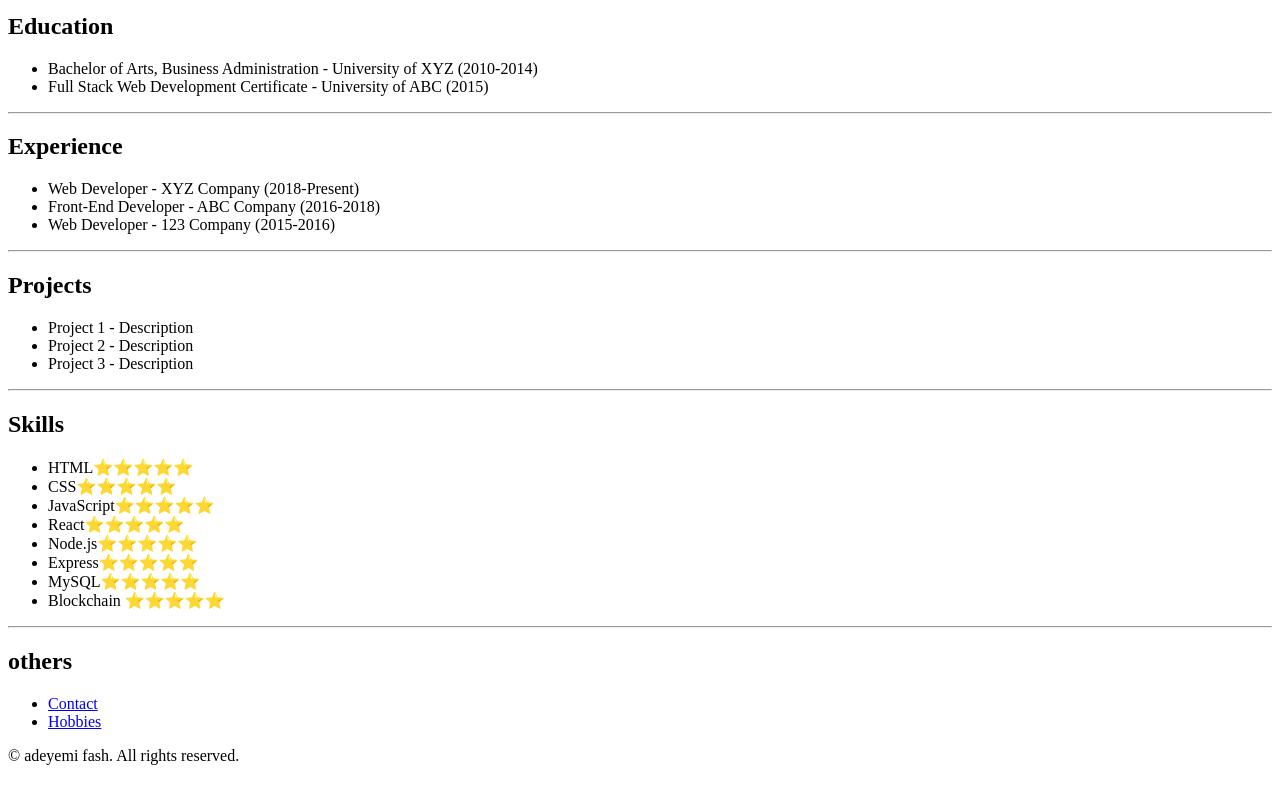
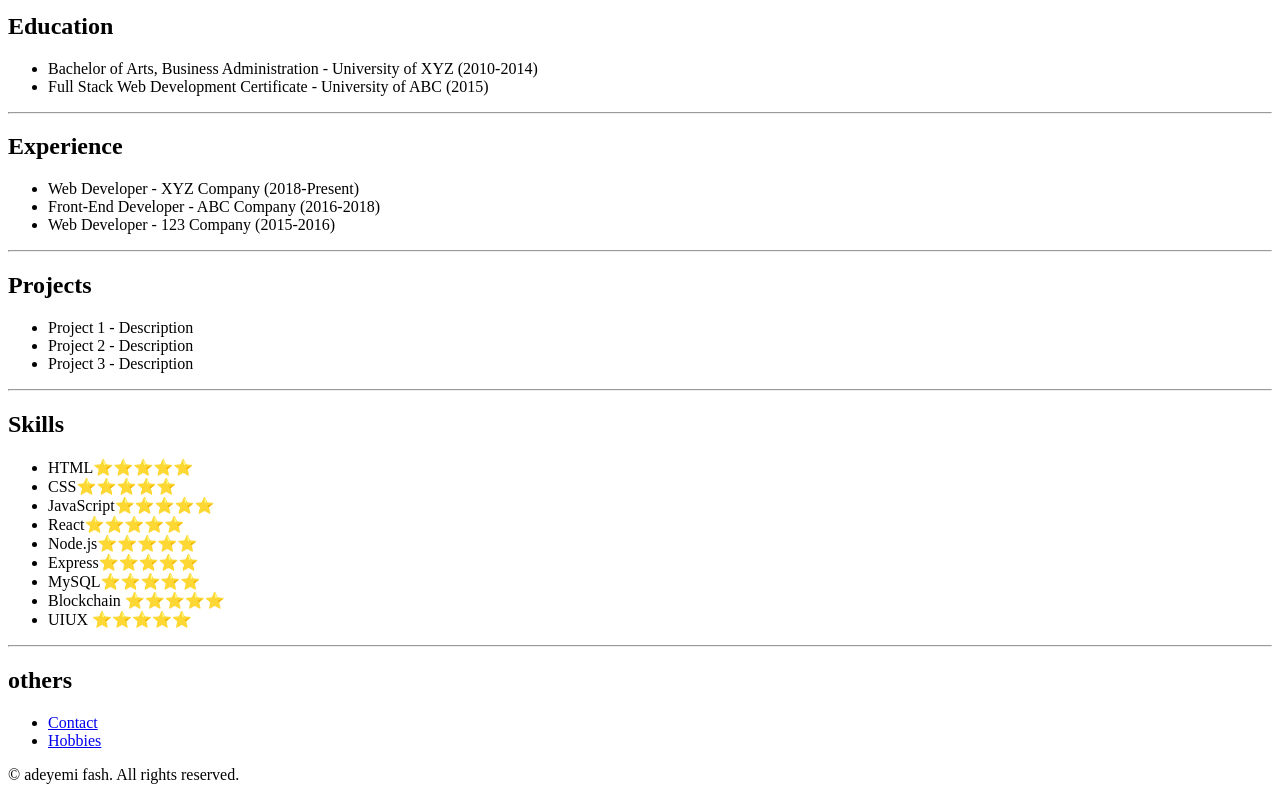
Before and after one commit to adeymifash/new-profile-2025, a plain HTML site: page index.html in a window 1280 px wide. Shown: the part 448-1248 px from the top of the page. Drawn offline with Linux system fonts and the light colour scheme.

Commit message:
Update index.html

```diff
--- a/index.html
+++ b/index.html
@@ -3,7 +3,7 @@
 <head>
     <meta charset="UTF-8">
     <meta name="viewport" content="width=device-width, initial-scale=1.0">
-    <title>My Resume</title>
+    <title> My Resume</title>
 </head>
 <body>
     <H1>ADEYEMI FASIKU</H1>
@@ -46,6 +46,7 @@
           <li>Express⭐️⭐️⭐️⭐️⭐️</li>
           <li>MySQL⭐️⭐️⭐️⭐️⭐️</li>
           <li>Blockchain ⭐️⭐️⭐️⭐️⭐️</li>
+            <li>UIUX ⭐️⭐️⭐️⭐️⭐️</li>
         </ul>
         </p>
      <hr>
```
